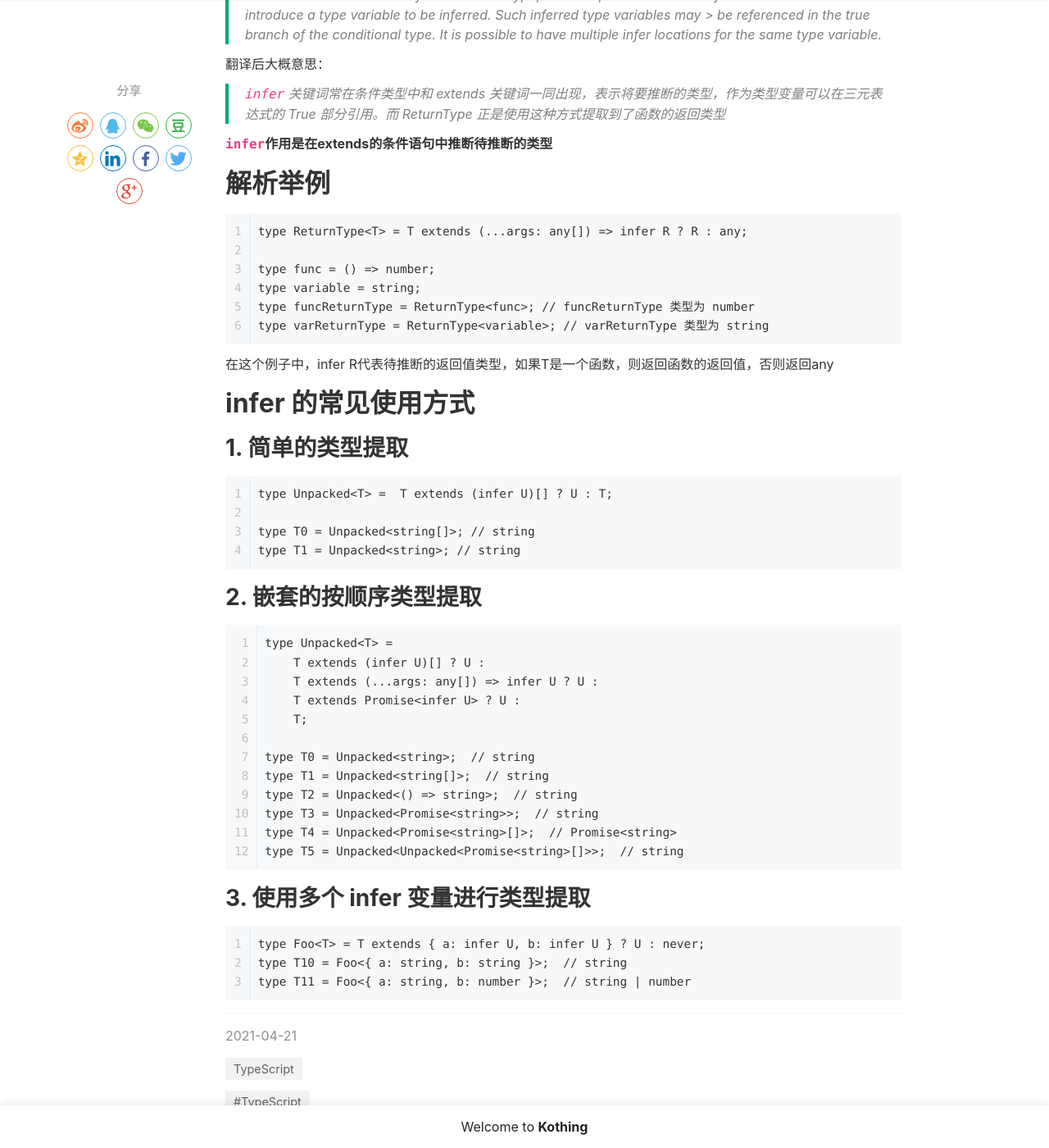
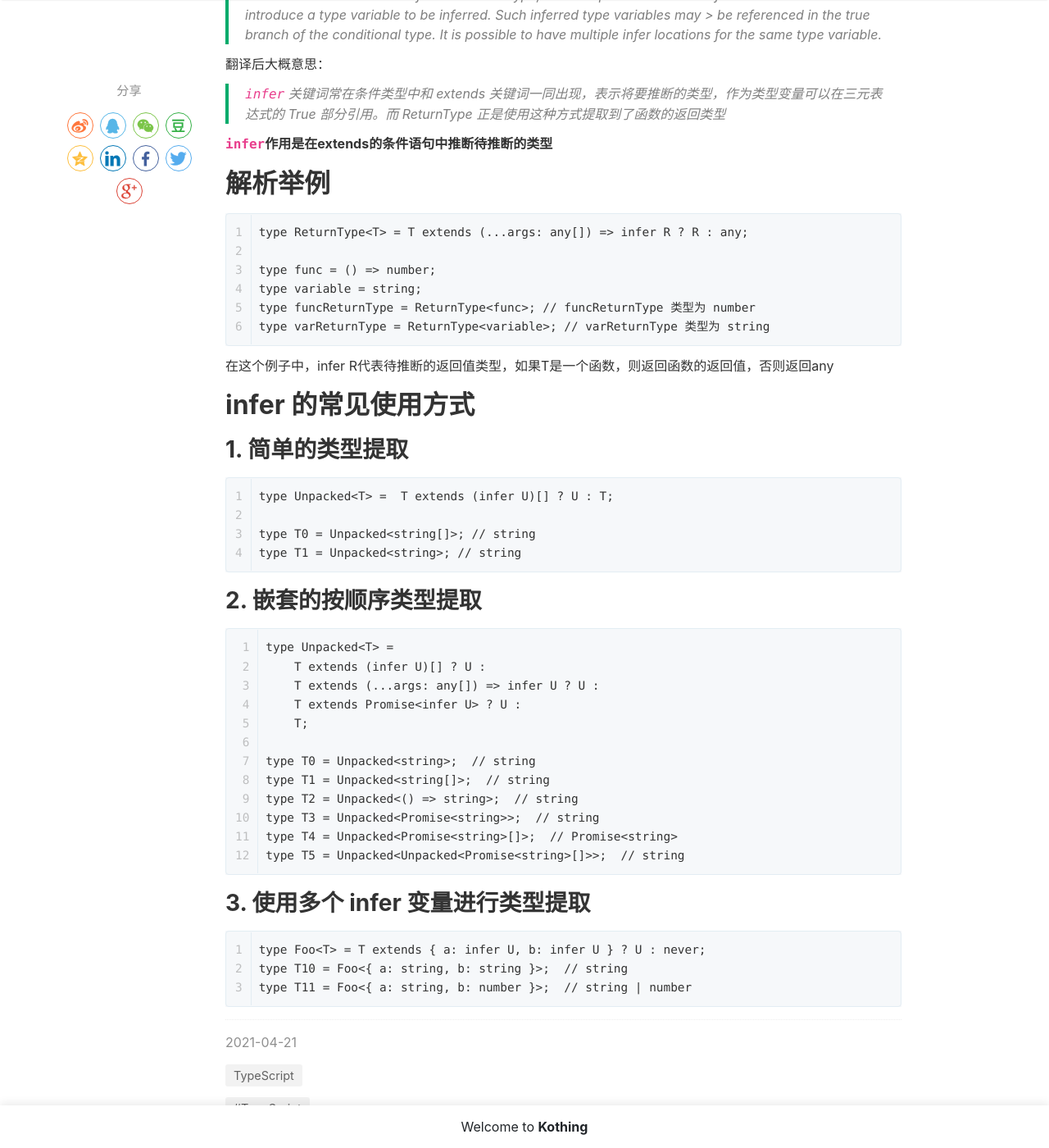
Before and after one commit to kothing/kothing.github.io, a Jekyll site: the page built from _posts/2021-04-21-TypeScript-keywords-infer.md, in a window 1280 px wide and 1400 px high, scrolled down 1056 px. Shown: the whole window at 82% size. Built offline with Jekyll 4.4.1, drawn with Linux system fonts in a browser that asks for light colours; nearby versions of some CDN libraries; comment, search, counter and statistics services are not loaded.

Commit message:
Update _syntax.scss

```diff
--- a/_sass/_syntax.scss
+++ b/_sass/_syntax.scss
@@ -68,6 +68,8 @@
 }
 pre.highlight {
     padding: 0;
+    border: 0.5px #E3EDF3 solid;
+    border-radius: 4px;
 }
 table.rouge-table {
     // border: #E3EDF3 1px solid;
```
